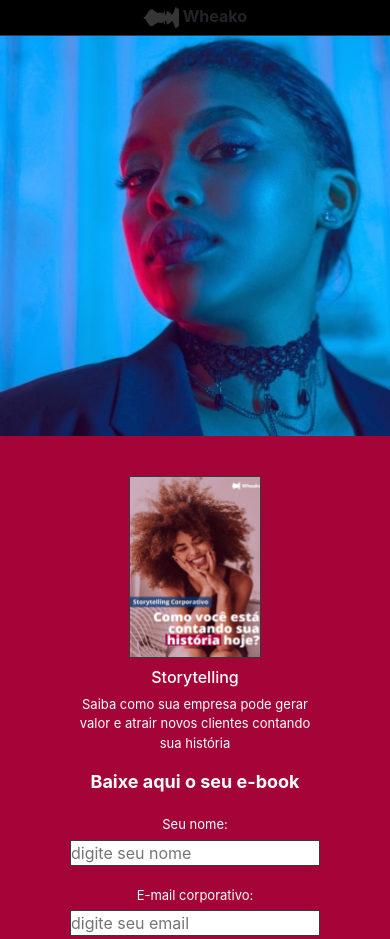
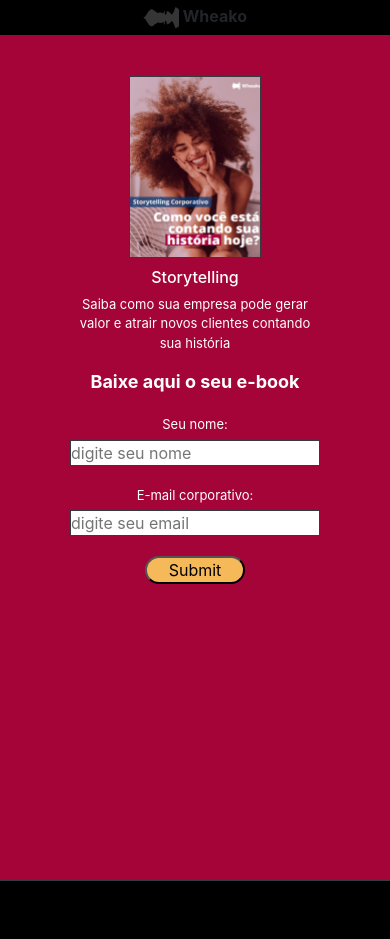
Before and after one commit to BruCesar1993/Show_me_the-_leads, a plain HTML site: page index.html in a window 390 px wide. Shown: the top 939 px of the page. After the commit the page ends 881 px from the top, so only its background shows below. Drawn offline with nearby package versions, Linux system fonts and the light colour scheme.

Commit message:
atualizaçao

```diff
--- a/css/style.css
+++ b/css/style.css
@@ -24,7 +24,7 @@ body {
     background-size: cover;
     background-color: cadetblue;
     width: 100%;
-    height: 600px;
+    height: 100vh;
 }
 
 .flex-container-e {
@@ -52,17 +52,21 @@ body {
     }
 
     #esquerda {
-        background-image: url("../img/bcgimg.jpg");
+
+        display: none;
+        /* background-image: url("../img/bcgimg.jpg");
         background-repeat: no-repeat;
         background-size: cover;
         background-color: cadetblue;
         width: 600px;
-        height: 400px;
+        height: 400px; */
     }
 
     #parte2 {
         display: none;
     }
+
+
 
 
 
@@ -93,7 +97,7 @@ body {
 #direita {
     /* margin-top: 20px; */
     background-color: #A50439;
-    height: 600px;
+    height: 100vh;
     margin-top: 0;
 
 }
@@ -229,5 +233,3 @@ p {
 
 
  }
-
- @media(min-width: )
```
Also changed, not shown: index2.html (+1 -1 lines).
